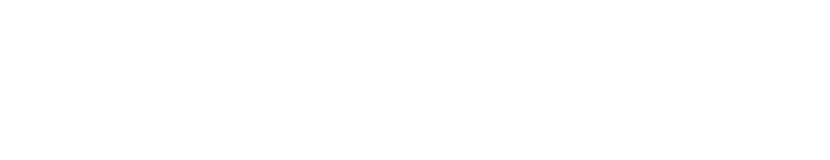
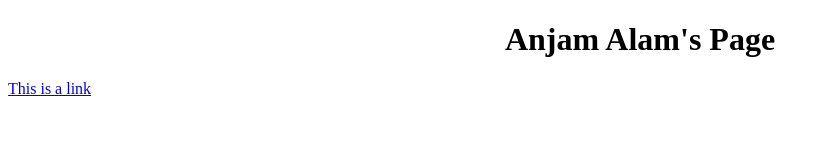
Before and after one commit to alamanjam/WebDev, a plain HTML site: page index.html in a window 1280 px wide. Shown: the whole page, without its empty margins (0-830 px from the left). Drawn offline with Linux system fonts and the light colour scheme.

Commit message:
initial commit

```diff
--- a/home.html
+++ b/index.html
@@ -6,8 +6,8 @@
 </head>
 
 <body>
-
-
+<h1 align = "center">Anjam Alam's Page</h1>
+<a href="http://www.w3schools.com">This is a link</a>
 </body>
 
 </html>
```
